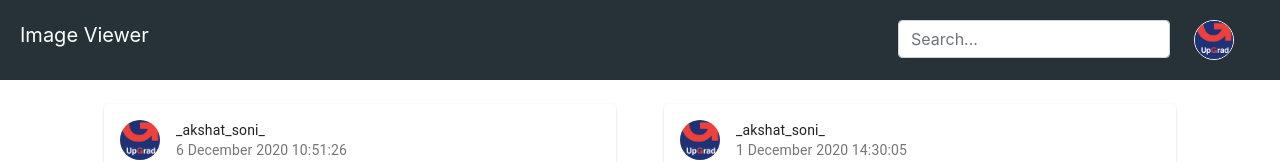
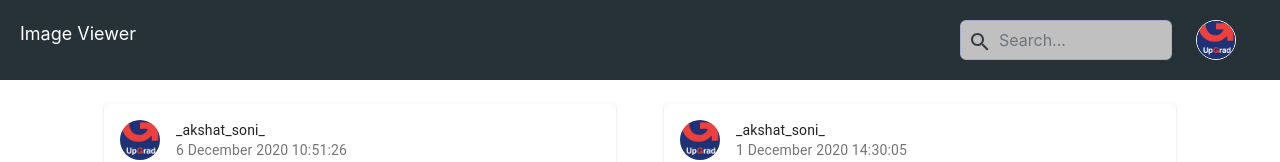
Before and after one commit to jansiteresa/Instagram-project, a React (Create React App) app: page /home in a window 1280 px wide. Shown: the top 162 px of the page. Built offline with nearby package versions, Linux system fonts and the light colour scheme; sample sign-in values are in the browser's storage.

Commit message:
Small changes to header

```diff
--- a/src/screens/header/header.css
+++ b/src/screens/header/header.css
@@ -1,9 +1,3 @@
-.header-bg{
-    background: #263238;
-    color: white;
-    padding: 20px;
-    font-size: 20px;
-}
 .header-bg {
     background-color: #263238;
     color: white;
@@ -12,3 +6,78 @@
     display: flex;
     justify-content: space-between;
 }
+
+.head-logo {
+    font-size: 18px;
+    vertical-align: middle;
+}
+
+/* Bootstrap 4 text input with search icon */
+.has-search {
+    border: 1px solid #a8abd0;
+    border-radius: 6px;
+}
+
+.has-search .form-control {
+    padding-left: 2.375rem;
+}
+
+.has-search .form-control-feedback {
+    position: absolute;
+    z-index: 2;
+    display: block;
+    width: 2.375rem;
+    height: 2.375rem;
+    line-height: 2.375rem;
+    text-align: center;
+    pointer-events: none;
+    color: #aaa;
+}
+
+.form-control {
+    background-color: #c0c0c0;
+    border: none;
+}
+
+.popup-container {
+    position: absolute;
+    background-color: #dfdfdf;
+    color: black;
+    padding: 15px;
+    border-radius: 4px;
+    right: 45px;
+    top: 65px;
+}
+
+.popup-container p {
+    cursor: pointer;
+}
+
+.popup-container p:nth-child(1) {
+
+    border-bottom: 1px solid black;
+    padding: 5px 5px 20px 5px;
+}
+
+.border-btm {
+    border-bottom: 1px solid black;
+}
+
+.popup-container p:nth-child(2) {
+    padding: 9px 9px;
+}
+
+.w-30 {
+    width: 300px;
+}
+
+.cursor-pointer {
+    cursor: pointer;
+}
+
+.divider-line{
+    border: 1px solid black;
+}
+p{
+    margin: 0px;
+}
--- a/src/screens/header/header.js
+++ b/src/screens/header/header.js
@@ -2,12 +2,14 @@ import React, { useState, Fragment } from 'react';
 import Avatar from '@material-ui/core/Avatar';
 import './header.css';
 import edit from "../../assets/upgrad.svg";
+import SearchIcon from '@material-ui/icons/Search';
+import Divider from '@material-ui/core/Divider';
 
 const Header = (props) => {
     const isAuth = sessionStorage.getItem("access-token");
     const [toggler, setToggler] = useState(false);
 
-    const handleClick = () => {
+    const onClickProfile = () => {
         setToggler(!toggler);
     }
 
@@ -36,21 +38,20 @@ const Header = (props) => {
                             {
                                 currentPage !== '/profile' && (
                                     <div className="has-search w-75">
-                                        <span className="fa fa-search text-dark form-control-feedback"></span>
+                                        <span className=" text-dark form-control-feedback"><SearchIcon /></span>
                                         <input type="text" className="form-control" placeholder="Search..." />
                                     </div>
                                 )
                             }
-                            <Avatar onClick={handleClick} className='cursor-pointer mx-4 border border-light' alt="Remy Sharp" src={edit} />
+                            <Avatar onClick={onClickProfile} className='cursor-pointer mx-4 border border-light' alt="Remy Sharp" src={edit} />
                             {toggler && (
-                                <ul className='popup-container'>
-                                    { currentPage !== '/profile' && <li
-                                        className='border-btm'
+                                <span className='popup-container'>
+                                    { currentPage !== '/profile' && <p
                                         onClick={handleRedirect}>
                                         My Account
-                                    </li>}
-                                    <li onClick={handleLogout}>Logout</li>
-                                </ul>
+                                    </p>}
+                                    <p onClick={handleLogout}>Logout</p>
+                                </span>
                             )}
                         </div>
                     </Fragment>
```
Also changed, not shown: 1 other file (tests, documents, lock files or other folders).
